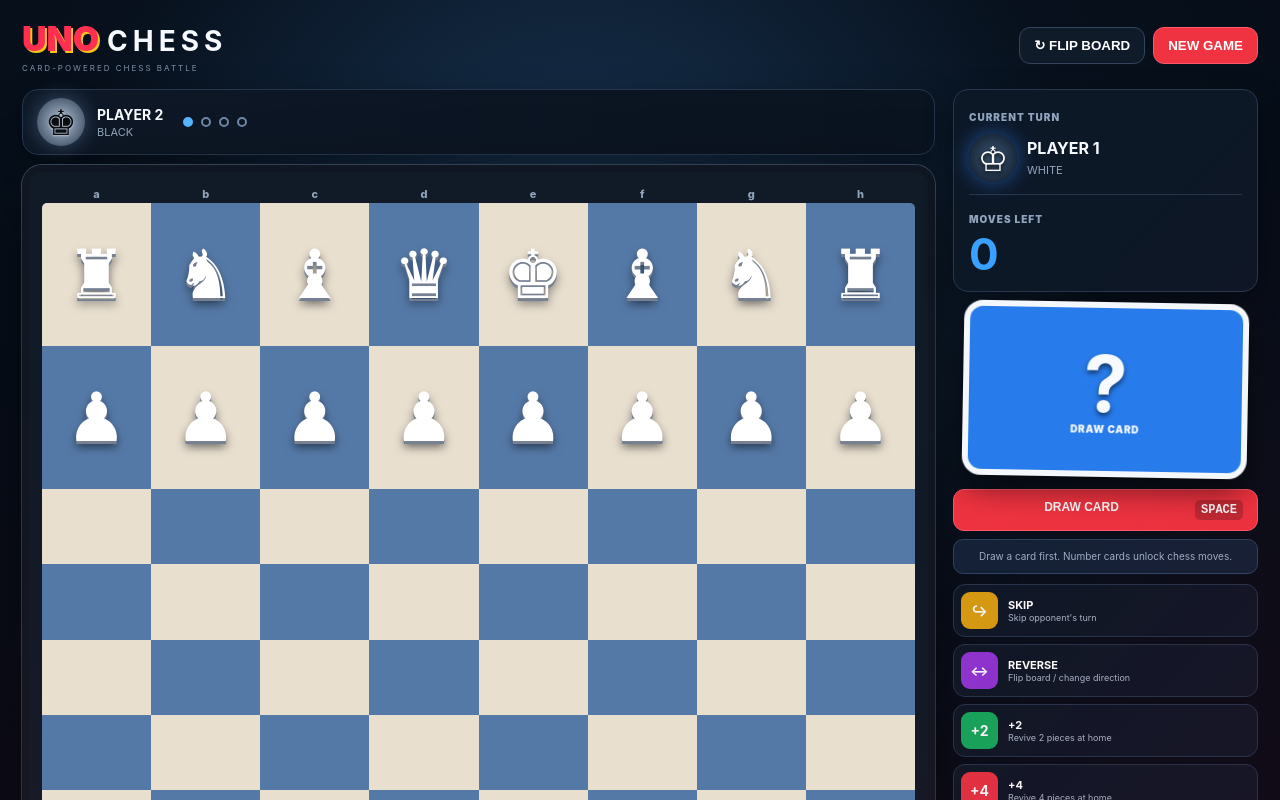
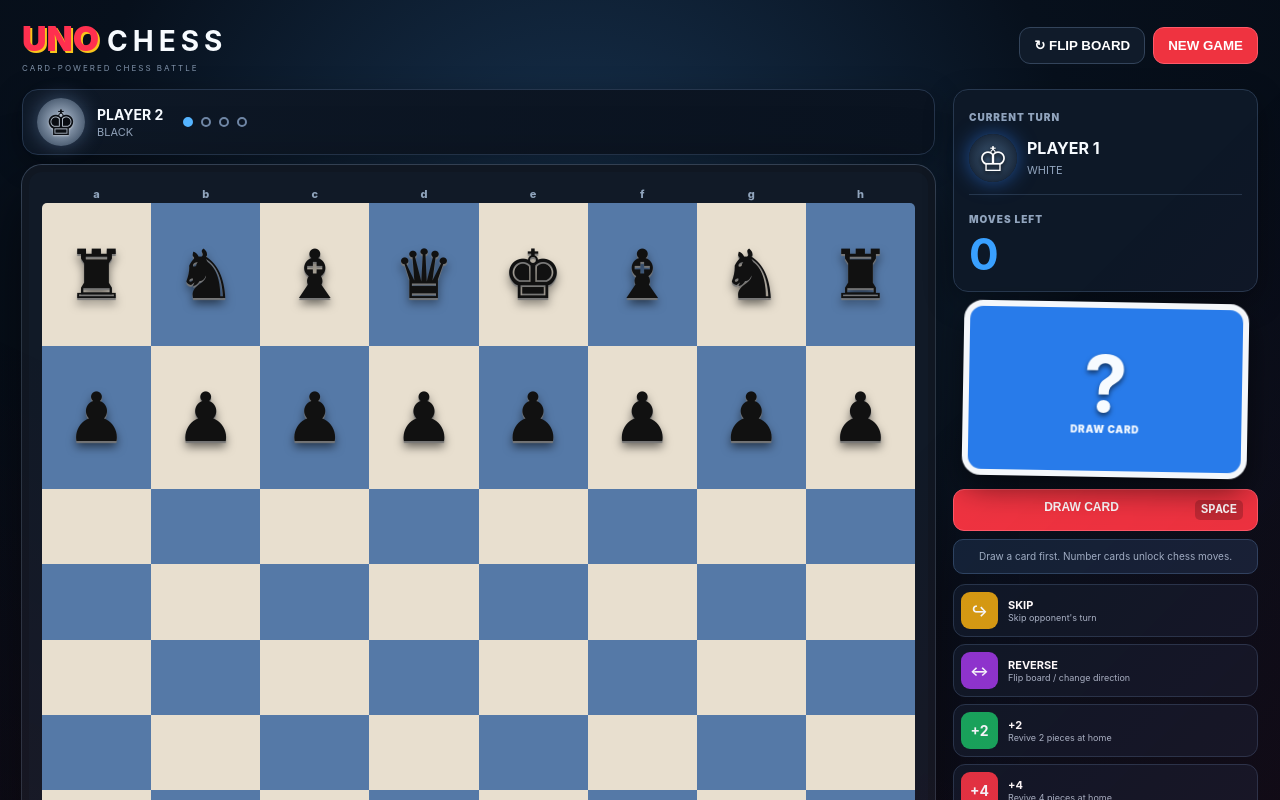
Before and after one commit to mahajan-sanket-1997/UnoChess, a React (Vite) app: page / in a window 1280 px wide. Shown: the top 800 px of the page. Built offline with nearby package versions, Linux system fonts and the light colour scheme.

Commit message:
Fix standard chess orientation with Player 1 White at bottom

```diff
--- a/src/main.jsx
+++ b/src/main.jsx
@@ -9,7 +9,11 @@ const PIECES={
  bishop:{symbol:"♝",name:"Bishop"},knight:{symbol:"♞",name:"Knight"},pawn:{symbol:"♟",name:"Pawn"}
 };
 const back=[["rook","knight","bishop","queen","king","bishop","knight","rook"],Array(8).fill("pawn")];
-const makePieces=()=>[...back.flatMap((row,r)=>row.map((type,c)=>({type,color:0,row:r,col:c,home:r*8+c}))),...back.flatMap((row,r)=>row.map((type,c)=>({type,color:1,row:7-r,col:c,home:(7-r)*8+c})))];
+// Standard chess orientation: Player 1 / White starts at the bottom.
+const makePieces=()=>[
+ ...back.flatMap((row,r)=>row.map((type,c)=>({type,color:1,row:r,col:c,home:r*8+c}))),
+ ...back.flatMap((row,r)=>row.map((type,c)=>({type,color:0,row:7-r,col:c,home:(7-r)*8+c})))
+];
 const initialBoard=()=>{const b=Array(64).fill(null);makePieces().forEach(p=>b[p.home]=p);return b};
 const rc=i=>[Math.floor(i/8),i%8],ix=(r,c)=>r*8+c;
 const inside=(r,c)=>r>=0&&r<8&&c>=0&&c<8;
```
